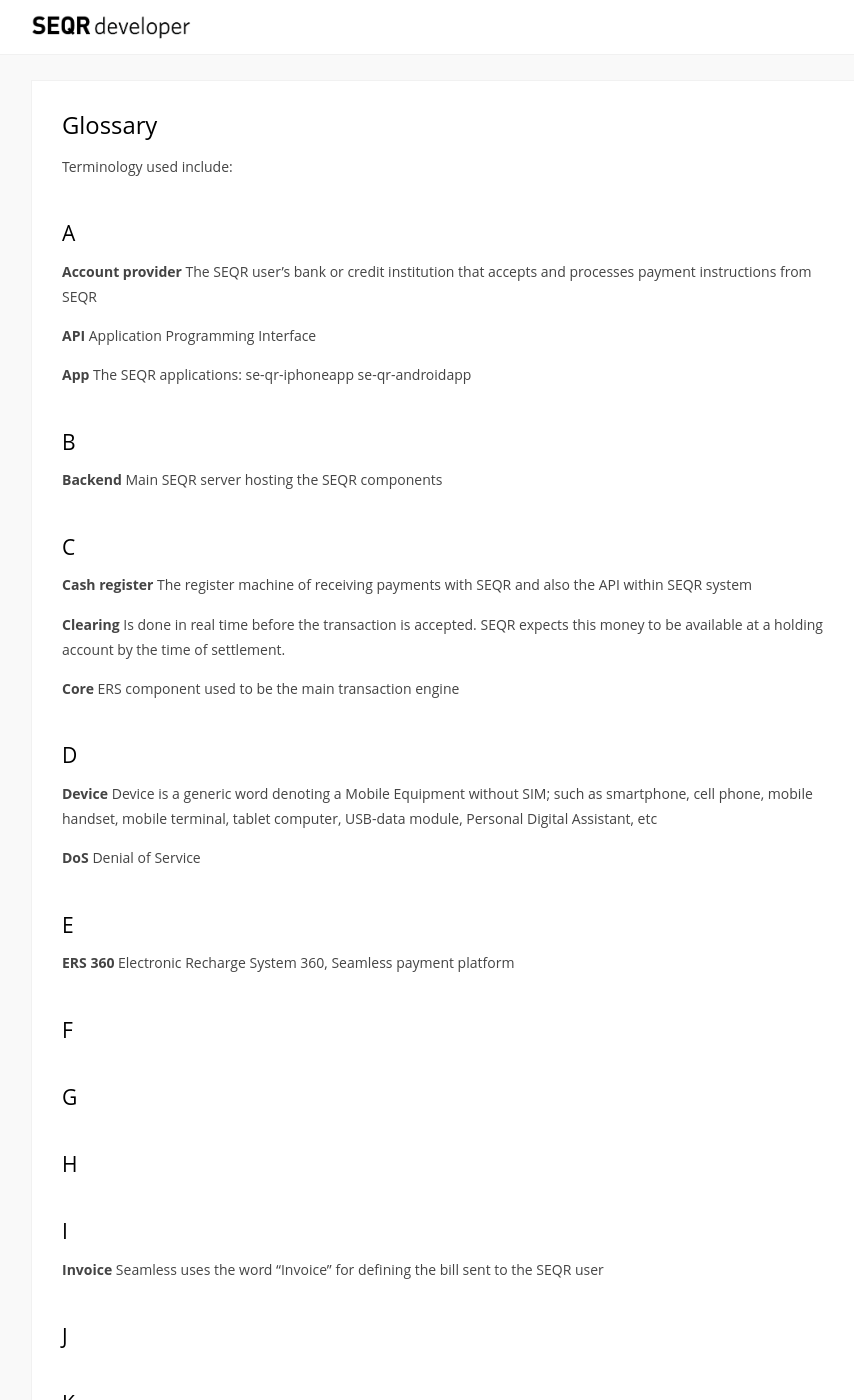
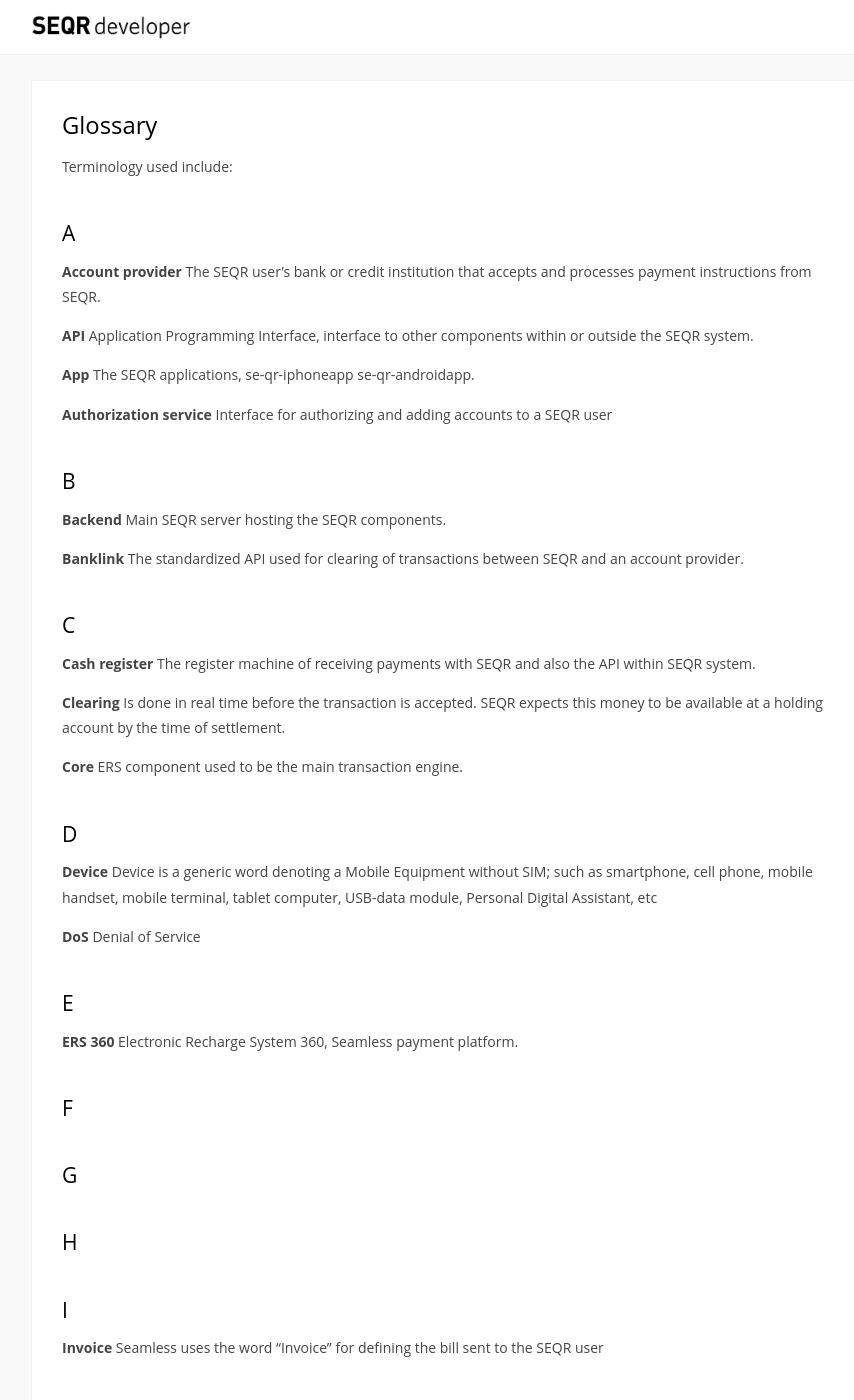
Before and after one commit to SeamlessDistribution/SeamlessDistribution.github.io, a Jekyll site: the page built from merchant/reference/glossary.md, in a window 1280 px wide and 1400 px high. Shown: the whole window, without its empty margins (184-1038 px from the left). Built offline with Jekyll 4.4.1, drawn with Linux system fonts in a browser that asks for light colours; nearby versions of some CDN libraries; some of the changed text lies outside the part shown.

Commit message:
Update glossary.md

```diff
--- a/merchant/reference/glossary.md
+++ b/merchant/reference/glossary.md
@@ -10,28 +10,35 @@
 
 ### A
 **Account provider**
-The SEQR user’s bank or credit institution that accepts and processes payment instructions from SEQR
+The SEQR user’s bank or credit institution that accepts and processes payment instructions from SEQR.
 
 **API**
-Application Programming Interface
+Application Programming Interface, interface to other components within or outside the SEQR system.
 
 **App**
-The SEQR applications: se-qr-iphoneapp se-qr-androidapp
+The SEQR applications, se-qr-iphoneapp se-qr-androidapp.
+
+**Authorization service**
+Interface for authorizing and adding accounts to a SEQR user
+
 ### B
 
 **Backend**
-Main SEQR server hosting the SEQR components
+Main SEQR server hosting the SEQR components.
+
+**Banklink**
+The standardized API used for clearing of transactions between SEQR and an account provider.
 ### C
 
 **Cash register**
-The register machine of receiving payments with SEQR and also the API within SEQR system
+The register machine of receiving payments with SEQR and also the API within SEQR system.
 
 
 **Clearing**
 Is done in real time before the transaction is accepted. SEQR expects this money to be available at a holding account by the time of settlement.
 
 **Core**
-ERS component used to be the main transaction engine
+ERS component used to be the main transaction engine.
 
 ### D
 **Device**
@@ -42,7 +49,7 @@
 
 ### E
 **ERS 360**
-Electronic Recharge System 360, Seamless payment platform
+Electronic Recharge System 360, Seamless payment platform.
 
 ### F
 
@@ -93,6 +100,12 @@
 
 **POS**
 Point of Sale in a physical store, also the POS protocol is a SOAP based protocol using HTTPS
+
+**Provisioning Accounts Service**
+Interface for listing and removing accounts.
+
+**Provisioning Devices Service**
+Interface for managing devices for example in case of theft.
 
 **PKI**
 Public-key infrastructure
```
